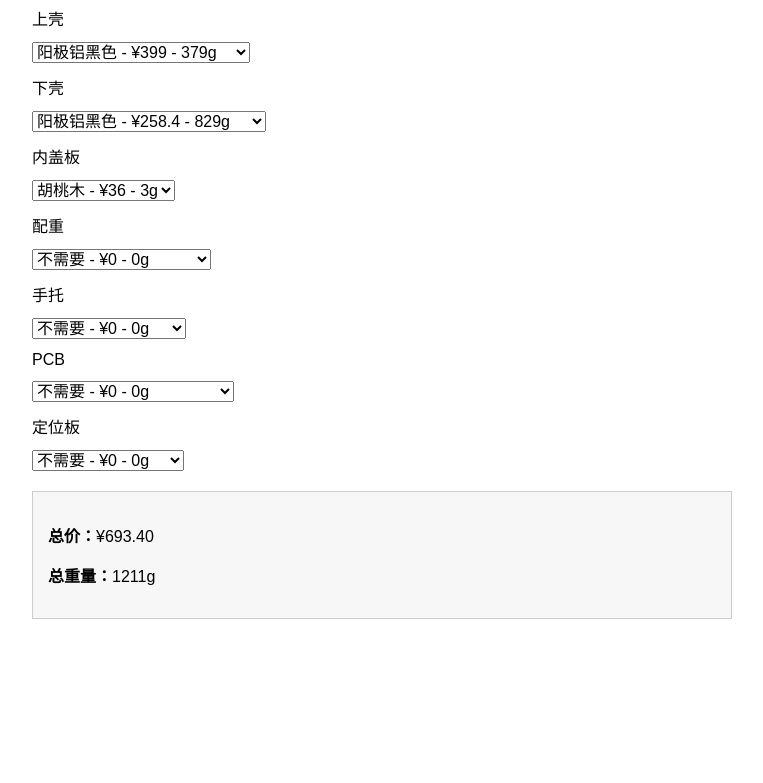
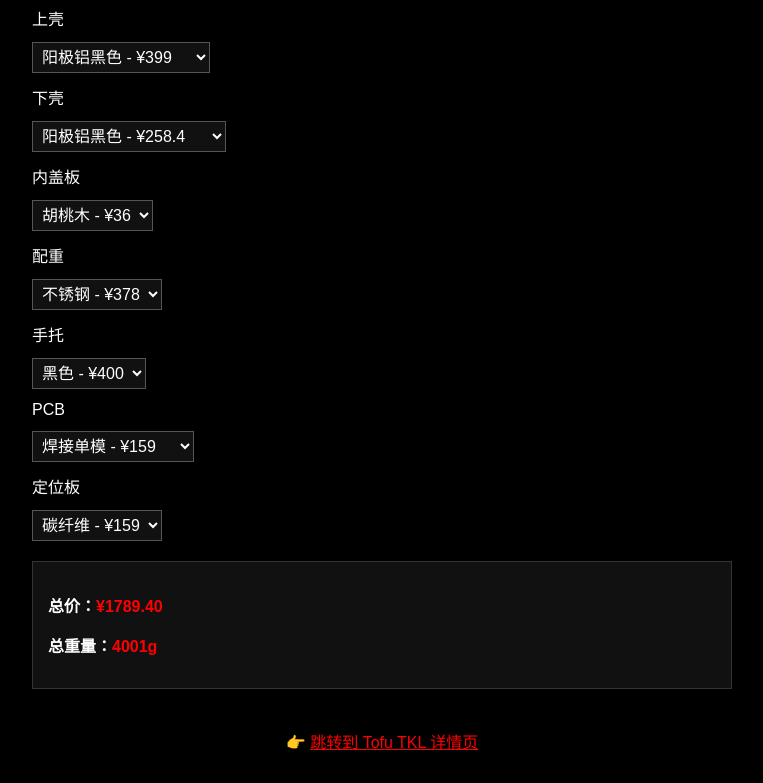
Before and after one commit to kbdfans/kbd-too, a plain HTML site: page index.html in a window 1280 px wide. Shown: the part 79-862 px from the top of the page, without its empty margins (258-1021 px from the left). Before the commit the page ends 800 px from the top, so only its background shows below. Drawn offline with Linux system fonts and the light colour scheme.

Commit message:
Update index.html

```diff
--- a/index.html
+++ b/index.html
@@ -1,17 +1,18 @@
-
 <!DOCTYPE html>
 <html>
 <head>
   <meta charset="UTF-8">
-    <title>TOFU TKL 配置器</title>
+  <title>TOFU TKL 配置模拟器</title>
   <style>
-        body { font-family: sans-serif; max-width: 700px; margin: 30px auto; }
-        label, select { display: block; margin: 12px 0; font-size: 16px; }
-        .result { margin-top: 20px; padding: 15px; background: #f7f7f7; border: 1px solid #ccc; }
+    body { font-family: sans-serif; max-width: 700px; margin: 30px auto; background: #000; color: #fff; }
+    label, select { display: block; margin: 12px 0; font-size: 16px; color: #fff; }
+    select { background: #111; color: #fff; border: 1px solid #555; padding: 5px; }
+    .result { margin-top: 20px; padding: 15px; background: #111; border: 1px solid #333; }
+    .result span { color: red; font-weight: bold; }
   </style>
 </head>
 <body>
-    <h2>TOFU TKL 配置器</h2>
+  <h2>键盘配置器 Demo</h2>
 
   <div id="config"></div>
 
@@ -22,206 +23,58 @@
 
   <script>
     const configData = {
-  "top_case": [
-    {
-      "name": "阳极铝黑色",
-      "price": 399.0,
-      "weight": 379.0
-    },
-    {
-      "name": "阳极铝银色",
-      "price": 399.0,
-      "weight": 379.0
-    },
-    {
-      "name": "阳极铝浅灰色",
-      "price": 399.0,
-      "weight": 379.0
-    },
-    {
-      "name": "阳极铝大红色",
-      "price": 399.0,
-      "weight": 379.0
-    },
-    {
-      "name": "阳极铝灰金",
-      "price": 399.0,
-      "weight": 379.0
-    },
-    {
-      "name": "涂层N9",
-      "price": 399.0,
-      "weight": 379.0
-    },
-    {
-      "name": "电泳白",
-      "price": 399.0,
-      "weight": 379.0
-    },
-    {
-      "name": "RAW",
-      "price": 399.0,
-      "weight": 379.0
-    }
+      "top_case":[
+        {"name":"阳极铝黑色","price":399,"weight":379},
+        {"name":"阳极铝银色","price":399,"weight":379},
+        {"name":"阳极铝浅灰色","price":399,"weight":379},
+        {"name":"阳极铝大红色","price":399,"weight":379},
+        {"name":"阳极铝灰金","price":399,"weight":379},
+        {"name":"涂层N9","price":399,"weight":379},
+        {"name":"电泳白","price":399,"weight":379},
+        {"name":"RAW","price":399,"weight":379}
       ],
-  "bottom_case": [
-    {
-      "name": "阳极铝黑色",
-      "price": 258.4,
-      "weight": 829.0
-    },
-    {
-      "name": "阳极铝银色",
-      "price": 258.4,
-      "weight": 829.0
-    },
-    {
-      "name": "阳极铝灰色",
-      "price": 258.4,
-      "weight": 829.0
-    },
-    {
-      "name": "阳极铝大红色",
-      "price": 258.4,
-      "weight": 829.0
-    },
-    {
-      "name": "RAW",
-      "price": 258.4,
-      "weight": 829.0
-    },
-    {
-      "name": "涂层N9",
-      "price": 258.4,
-      "weight": 829.0
-    },
-    {
-      "name": "不锈钢",
-      "price": 1700.0,
-      "weight": 2487.0
-    },
-    {
-      "name": "红铜",
-      "price": 955.0,
-      "weight": 2736.0
-    },
-    {
-      "name": "阳极铝黑色刀纹",
-      "price": 389.0,
-      "weight": 829.0
-    },
-    {
-      "name": "阳极铝银色刀纹",
-      "price": 389.0,
-      "weight": 829.0
-    }
+      "bottom_case":[
+        {"name":"阳极铝黑色","price":258.4,"weight":829},
+        {"name":"阳极铝银色","price":258.4,"weight":829},
+        {"name":"阳极铝灰色","price":258.4,"weight":829},
+        {"name":"阳极铝大红色","price":258.4,"weight":829},
+        {"name":"RAW","price":258.4,"weight":829},
+        {"name":"不锈钢","price":1700,"weight":2487},
+        {"name":"红铜","price":955,"weight":2736},
+        {"name":"阳极铝黑色刀纹","price":389,"weight":829},
+        {"name":"阳极铝银色刀纹","price":389,"weight":829}
       ],
-  "inner_plate": [
-    {
-      "name": "胡桃木",
-      "price": 36.0,
-      "weight": 3.0
-    },
-    {
-      "name": "PC",
-      "price": 36.0,
-      "weight": 12.0
-    }
+      "inner_plate":[
+        {"name":"胡桃木","price":36,"weight":3},
+        {"name":"PC","price":36,"weight":12}
       ],
-  "weight_block": [
-    {
-      "name": "不锈钢",
-      "price": 378.0,
-      "weight": 1772.0
-    },
-    {
-      "name": "红铜",
-      "price": 560.0,
-      "weight": 1950.0
-    },
-    {
-      "name": "铝",
-      "price": 180.0,
-      "weight": 600.0
-    },
-    {
-      "name": "不需要",
-      "price": 0.0,
-      "weight": 0.0
-    }
+      "weight_block":[
+        {"name":"不锈钢","price":378,"weight":1772},
+        {"name":"红铜","price":560,"weight":1950},
+        {"name":"铝","price":180,"weight":600},
+        {"name":"不需要","price":0,"weight":0}
       ],
-  "palm_rest": [
-    {
-      "name": "黑色",
-      "price": 400.0,
-      "weight": 877.0
-    },
-    {
-      "name": "银色",
-      "price": 400.0,
-      "weight": 877.0
-    },
-    {
-      "name": "PC",
-      "price": 400.0,
-      "weight": 550.0
-    },
-    {
-      "name": "不需要",
-      "price": 0.0,
-      "weight": 0.0
-    }
+      "palm_rest":[
+        {"name":"黑色","price":400,"weight":877},
+        {"name":"银色","price":400,"weight":877},
+        {"name":"PC","price":400,"weight":550},
+        {"name":"不需要","price":0,"weight":0}
       ],
-  "pcb": [
-    {
-      "name": "焊接单模",
-      "price": 150.0,
-      "weight": 100.0
-    },
-    {
-      "name": "热插拔单模",
-      "price": 150.0,
-      "weight": 120.0
-    },
-    {
-      "name": "热插拔双模",
-      "price": 270.0,
-      "weight": 120.0
-    },
-    {
-      "name": "磁轴",
-      "price": 300.0,
-      "weight": 110.0
-    },
-    {
-      "name": "不需要",
-      "price": 0.0,
-      "weight": 0.0
-    }
+      "pcb":[
+        {"name":"焊接单模","price":159,"weight":100},
+        {"name":"热插拔单模","price":190,"weight":120},
+        {"name":"热插拔双模","price":270,"weight":120},
+        {"name":"磁轴","price":300,"weight":110},
+        {"name":"不需要","price":0,"weight":0}
       ],
-  "plate": [
-    {
-      "name": "碳纤维",
-      "price": 99.0,
-      "weight": 41.0
-    },
-    {
-      "name": "PC",
-      "price": 99.0,
-      "weight": 41.0
-    },
-    {
-      "name": "阳极铝",
-      "price": 99.0,
-      "weight": 81.0
-    },
-    {
-      "name": "不需要",
-      "price": 0.0,
-      "weight": 0.0
-    }
+      "plate":[
+        {"name":"碳纤维","price":159,"weight":41},
+        {"name":"PC","price":99,"weight":41},
+        {"name":"阳极铝","price":99,"weight":81},
+        {"name":"不需要","price":0,"weight":0}
       ]
     };
+
     const container = document.getElementById('config');
     const totalPriceEl = document.getElementById('totalPrice');
     const totalWeightEl = document.getElementById('totalWeight');
@@ -236,22 +89,13 @@
       configData[key].forEach(opt => {
         const option = document.createElement('option');
         option.value = opt.name;
-                option.textContent = `${opt.name} - ¥${opt.price} - ${opt.weight}g`;
+        option.textContent = `${opt.name} - ¥${opt.price}`;
         option.dataset.price = opt.price;
         option.dataset.weight = opt.weight;
         select.appendChild(option);
       });
 
       select.addEventListener('change', updateTotal);
-
-            // 默认选中“不需要”
-            for (let i = 0; i < select.options.length; i++) {
-                if (select.options[i].value === '不需要') {
-                    select.selectedIndex = i;
-                    break;
-                }
-            }
-
       label.appendChild(select);
       container.appendChild(label);
     }
@@ -271,13 +115,13 @@
     }
 
     const labels = {
-  "top_case": "上壳",
-  "bottom_case": "下壳",
-  "inner_plate": "内盖板",
-  "weight_block": "配重",
-  "pcb": "PCB",
-  "plate": "定位板",
-  "palm_rest": "手托"
+      top_case: '上壳',
+      bottom_case: '下壳',
+      inner_plate: '内盖板',
+      weight_block: '配重',
+      palm_rest: '手托',
+      pcb: 'PCB',
+      plate: '定位板'
     };
 
     Object.keys(configData).forEach(key => {
@@ -286,5 +130,11 @@
 
     updateTotal();
   </script>
+
+  <p style="text-align: center; margin-top: 40px;">
+    👉 <a href="https://shimo.im/docs/m4kMMmWOezC7XBkD/" target="_blank" style="color: red; text-decoration: underline;">
+      跳转到 Tofu TKL 详情页
+    </a>
+  </p>
 </body>
 </html>
```
Lines whose indentation alone changed are shown as unchanged.
